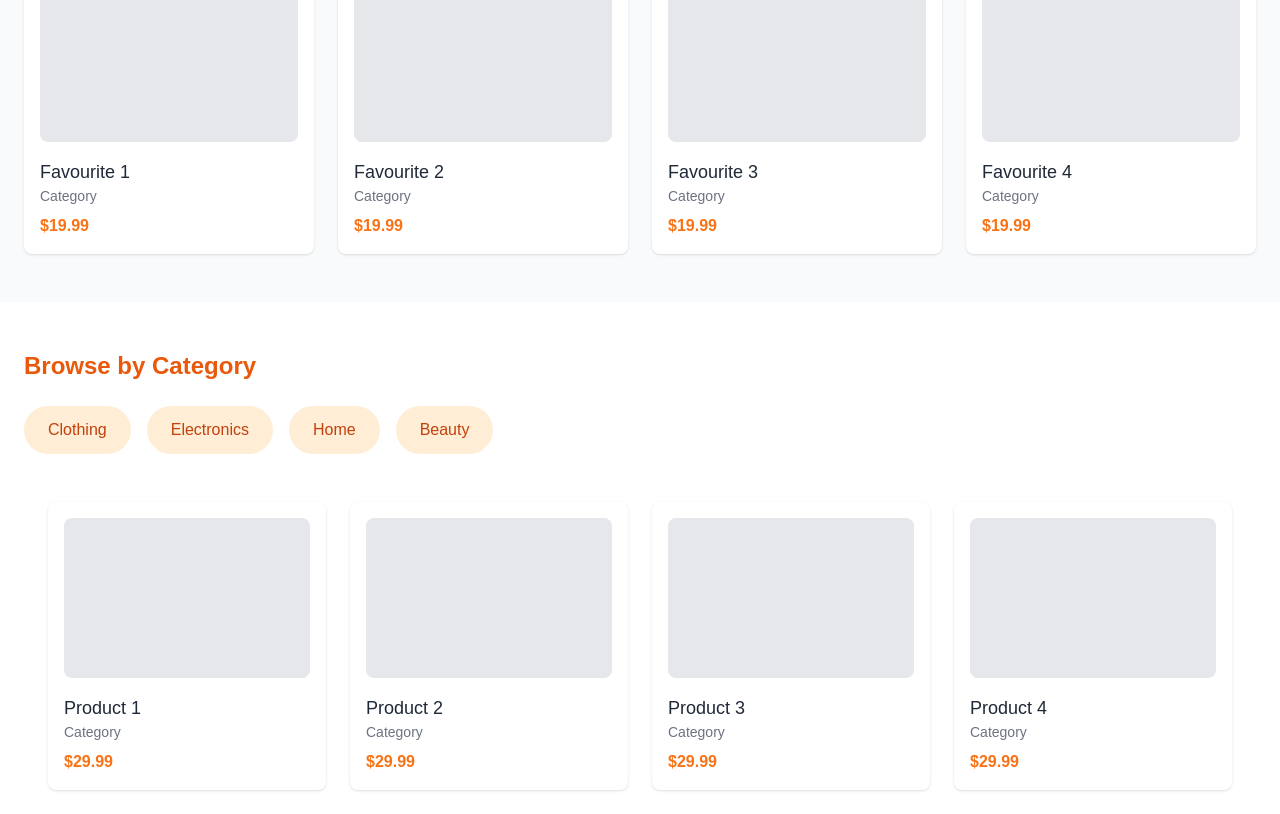
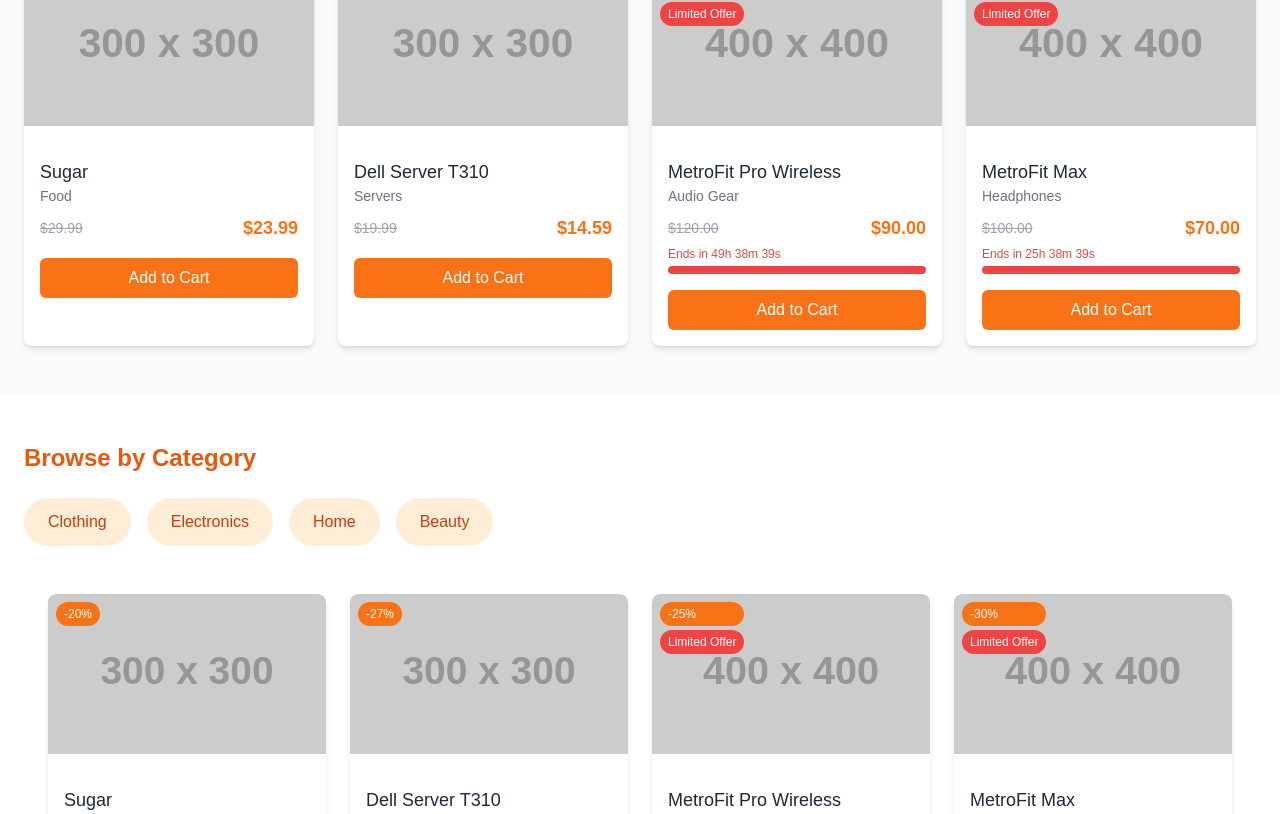
Before and after one commit to Pattiee/metro_frontend, a React (Create React App) app: page / in a window 1280 px wide. Shown: the part 986-1800 px from the top of the page. Built offline with nearby package versions, Linux system fonts and the light colour scheme.

Commit message:
Commit_19042025

```diff
--- a/src/pages/Home.jsx
+++ b/src/pages/Home.jsx
@@ -75,14 +75,7 @@
       <section className="py-12 px-6 bg-gray-50">
         <h2 className="text-2xl font-semibold mb-6 text-orange-600">Your Favourites</h2>
         <div className="grid grid-cols-2 md:grid-cols-4 gap-6">
-          {[...Array(4)].map((_, idx) => (
-            <div key={idx} className="bg-white shadow rounded-lg p-4 hover:shadow-lg transition">
-              <div className="w-full h-40 bg-gray-200 mb-4 rounded-lg"></div>
-              <h3 className="text-lg font-medium">Favourite {idx + 1}</h3>
-              <p className="text-sm text-gray-500">Category</p>
-              <p className="mt-2 font-bold text-orange-500">$19.99</p>
-            </div>
-          ))}
+          {products?.map(product => (<ProductCard key={product.id} product={product} onAddToCart={handleAddToCart}/>))}
         </div>
       </section>
 
@@ -104,14 +97,7 @@
         <div className="py-12 px-6">
           {/* <h2 className="text-2xl font-semibold mb-6 text-orange-600">Featured Products</h2> */}
           <div className="grid grid-cols-2 md:grid-cols-4 gap-6">
-            {[...Array(4)].map((_, idx) => (
-              <div key={idx} className="bg-white shadow rounded-lg p-4 hover:shadow-lg transition">
-                <div className="w-full h-40 bg-gray-200 mb-4 rounded-lg"></div>
-                <h3 className="text-lg font-medium">Product {idx + 1}</h3>
-                <p className="text-sm text-gray-500">Category</p>
-                <p className="mt-2 font-bold text-orange-500">$29.99</p>
-              </div>
-            ))}
+            {products?.map(product => (<ProductCard key={product.id} product={product} onAddToCart={handleAddToCart}/>))}
           </div>
         </div>
       </section>
```
